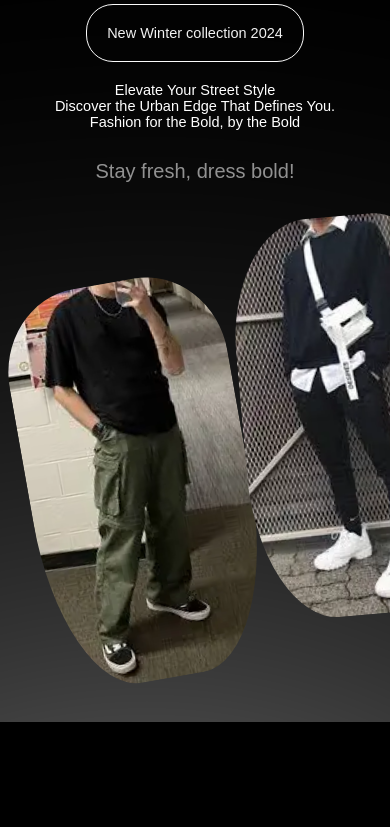
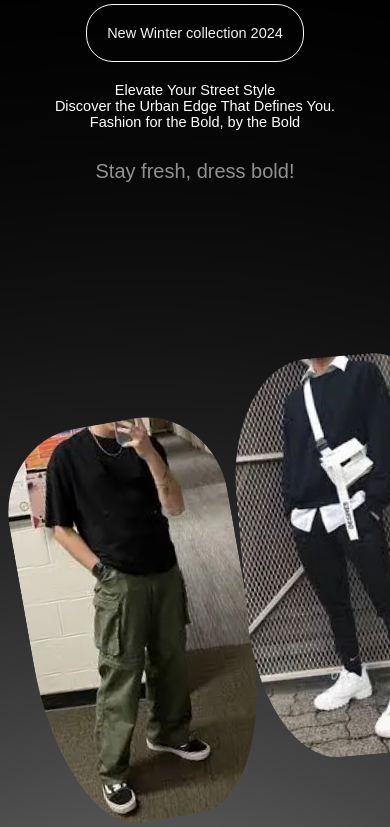
Before and after one commit to Carlitoz123/Carlitoz123.github.io, a PHP site: page / in a window 390 px wide. Shown: the part 122-949 px from the top of the page. Before the commit the page ends 844 px from the top, so only its background shows below. Run offline with PHP 8.4, Linux system fonts and the light colour scheme; some libraries are stand-ins or nearby versions.

Commit message:
Update mediaquery.css

```diff
--- a/css/mediaquery.css
+++ b/css/mediaquery.css
@@ -141,8 +141,8 @@
     /* deslizar imagenes para que no abarque de mas */
     section#images{
         display: flex;
-
-        padding-top: 10px;
+       justify-items: center;
+        padding-top: 150px;
         overflow-y: hidden;
     }
     section#images div.arrowleft{
```
